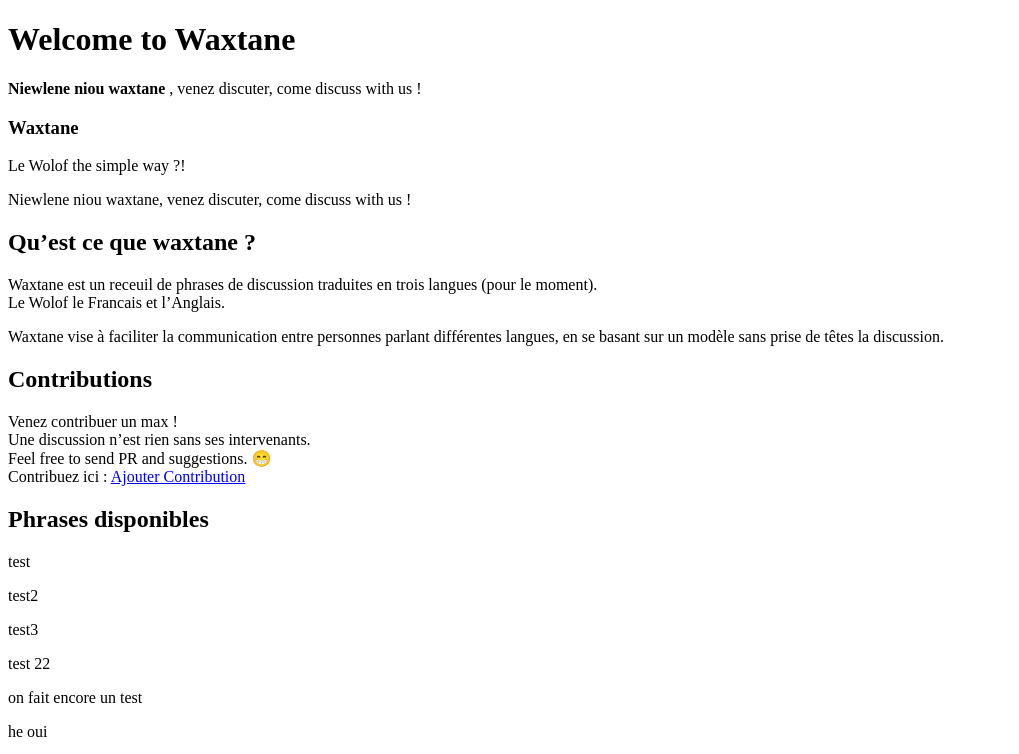
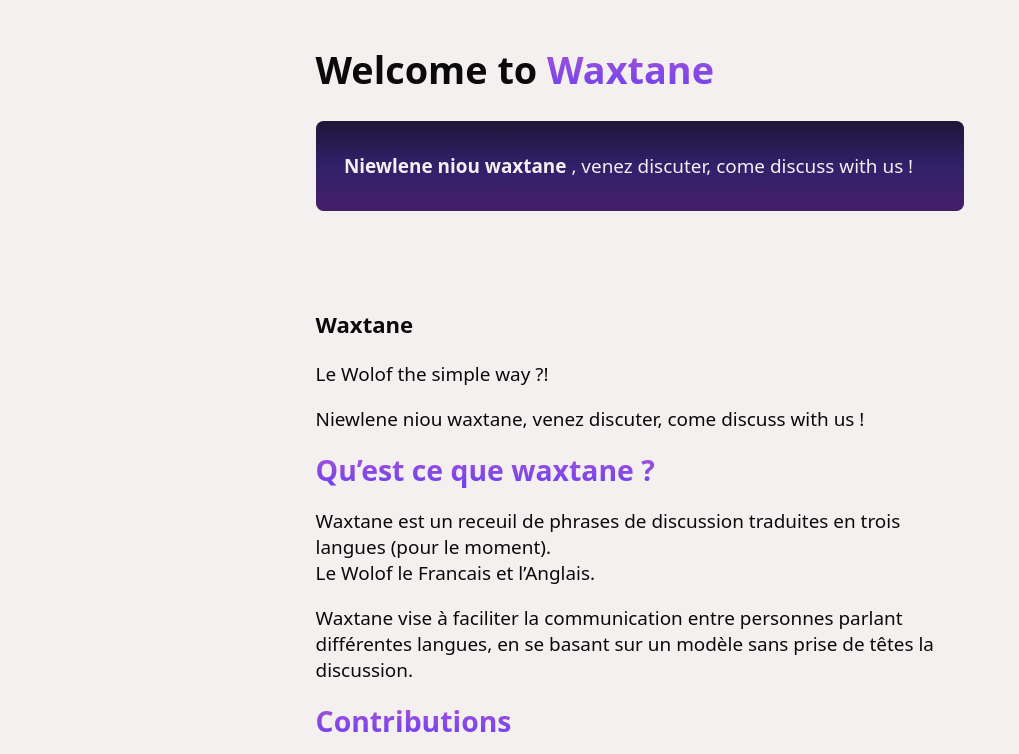
Before and after one commit to MedouneSGB/Waxtane, a Django app: page /home/ in a window 1280 px wide. Shown: the top 754 px of the page, without its empty margins (0-1019 px from the left). Run offline with Django 4.2, Linux system fonts and the light colour scheme; data comes from the database, SQL or seed files in the repository; both versions use the stored data as it was after the commit.

Commit message:
changer le style du site

```diff
--- a/data/waxtane.csv
+++ b/data/waxtane.csv
@@ -0,0 +1,3 @@
+,id,sentence_wolof,sentence_fr,sentence_en
+0,5,test,test2,test3
+1,6,test 22,on fait encore un test,he oui
--- a/server/settings.py
+++ b/server/settings.py
@@ -11,6 +11,7 @@ https://docs.djangoproject.com/en/4.0/ref/settings/
 """
 
 from pathlib import Path
+import os
 
 # Build paths inside the project like this: BASE_DIR / 'subdir'.
 BASE_DIR = Path(__file__).resolve().parent.parent
@@ -117,6 +118,8 @@ USE_TZ = True
 # https://docs.djangoproject.com/en/4.0/howto/static-files/
 
 STATIC_URL = 'static/'
+STATIC_ROOT = os.path.join(BASE_DIR, 'staticfiles')
+STATICFILES_DIRS = [os.path.join(BASE_DIR, 'static'),]
 
 # Default primary key field type
 # https://docs.djangoproject.com/en/4.0/ref/settings/#default-auto-field
--- /dev/null
+++ b/waxtane/static/waxtane/home.css
@@ -0,0 +1,131 @@
+:root {
+    --font-size-base: clamp(1rem, 0.34vw + 0.91rem, 1.19rem);
+    --font-size-lg: clamp(1.2rem, 0.7vw + 1.2rem, 1.5rem);
+    --font-size-xl: clamp(2.44rem, 2.38vw + 1.85rem, 3.75rem);
+
+    --color-text: hsl(12, 5%, 4%);
+    --color-bg: hsl(10, 21%, 95%);
+
+    --color-border: hsl(17, 24%, 90%);
+	--astro-gradient: linear-gradient(0deg, #4F39FA, #DA62C4);
+	--link-gradient: linear-gradient(45deg, #4F39FA, #DA62C4 30%, var(--color-border) 60%);
+	--night-sky-gradient: linear-gradient(0deg, #392362 -33%, #431f69 10%, #30216b 50%, #1f1638 100%);
+  }
+
+  html {
+    font-family: system-ui, sans-serif;
+    font-size: var(--font-size-base);
+    color: var(--color-text);
+    background-color: var(--color-bg);
+  }
+
+  body {
+    margin: 0;
+  }
+
+  :global(h1) {
+    font-size: var(--font-size-xl);
+  }
+
+  :global(h2) {
+    font-size: var(--font-size-lg);
+  }
+
+  :global(code) {
+    font-family: Menlo, Monaco, Lucida Console, Liberation Mono, DejaVu Sans Mono,
+      Bitstream Vera Sans Mono, Courier New, monospace;
+  }
+
+  h2 {
+	margin: 0;
+	transition: color 0.6s cubic-bezier(0.22, 1, 0.36, 1);
+}
+
+h2 span {
+	display: inline-block;
+	transition: transform 0.3s cubic-bezier(0.22, 1, 0.36, 1);
+}
+
+code {
+	font-size: 0.875em;
+	border: 0.1em solid var(--color-border);
+	border-radius: 4px;
+	padding: 0.15em 0.25em;
+}
+
+header, main {
+	margin: auto;
+	padding: 1em;
+	max-width: 60ch;
+}
+
+.text-gradient, h2 {
+	font-weight: 900;
+	background-image: var(--astro-gradient);
+	-webkit-background-clip: text;
+	-webkit-text-fill-color: transparent;
+	background-size: 100% 200%;
+	background-position-y: 100%;
+	border-radius: 0.4rem;
+	animation: pulse 4s ease-in-out infinite;
+}
+
+@keyframes pulse {
+
+	0%,
+	100% {
+		background-position-y: 0%;
+	}
+
+	50% {
+		background-position-y: 80%;
+	}
+}
+
+.instructions {
+	line-height: 1.8;
+	margin-bottom: 2rem;
+	background-image: var(--night-sky-gradient);
+	padding: 1.5rem;
+	border-radius: 0.4rem;
+	color: var(--color-bg);
+}
+
+button {
+	gap: 0.25em;
+	padding: 0.33em 0.67em;
+	margin: auto 0.2rem;
+	border: 0;
+	background: var(--astro-gradient);
+	font-size: 1rem;
+	align-items: center;
+	border-radius: 99em;
+	color: #fff;
+	background-color: var(--astro-gradient);
+	cursor: pointer;
+	transition: margin 0.8s;
+	transition: transform 0.9s;
+}
+
+button:hover{
+	margin: auto 0.5rem;
+	transform: scale(1.18);
+}
+
+table {
+	font-family: sans-serif;
+}
+
+th,td {
+	padding: .25em .5em;
+	text-align: left;
+}
+
+td {
+	background-color: #eee;
+}
+
+th {
+	background-image: var(--night-sky-gradient);
+	color: #fff;
+}
--- a/waxtane/templates/waxtane/index.html
+++ b/waxtane/templates/waxtane/index.html
@@ -4,15 +4,18 @@
     <meta charset="UTF-8">
     <meta http-equiv="X-UA-Compatible" content="IE=edge">
     <meta name="viewport" content="width=device-width, initial-scale=1.0">
+
+    {% load static %}
+    <link rel="stylesheet" type="text/css" href="{% static 'waxtane/home.css' %}" />
     <title>Document</title>
 </head>
 <body>
     <header>
         <h1>Welcome to
-            <span>Waxtane</span>
+            <span class="text-gradient">Waxtane</span>
         </h1>
 
-        <p>
+        <p class="instructions">
             <strong>Niewlene niou waxtane</strong>
             , venez discuter, come discuss with us !
         </p>
@@ -41,23 +44,26 @@
                     Contribuez ici : <a href="{% url 'ajout' %}">Ajouter Contribution</a></p>
                 <h2 id="phrases-disponibles">Phrases disponibles</h2>
 
-                <div class="sec1">
-                    {% for datas in data%}
-                        <div class="sec2">
-                            <p class="message">
-                                {{datas.sentence_wolof}}
-                            </p>
-
-                            <p class="message">
-                                {{datas.sentence_fr}}
-                            </p>
-
-                            <p class="message">
-                                {{datas.sentence_en}}
-                            </p>
-                        </div>
-                    {% endfor %}
-                </div>
+                <table>
+                    <thead>
+                        <tr>
+                            <th>N°</th>
+                            <th>Wolof</th>
+                            <th>Français</th>
+                            <th>Anglais</th>
+                        </tr>
+                    </thead>
+                    <tbody>
+                        {% for datas in data%}
+                        <tr>
+                            <td>{{datas.id}}</td>
+                            <td>{{datas.sentence_wolof}}</td>
+                            <td>{{datas.sentence_fr}}</td>
+                            <td>{{datas.sentence_en}}</td>
+                        </tr>
+                        {% endfor %}
+                    </tbody>
+                </table>
 
                 <a href="https://github.com/GalsenDev221/made.in.senegal">
                     <img src="https://raw.githubusercontent.com/GalsenDev221/made.in.senegal/33552c3002801437cb9973915a0666371ab1b50b/assets/badge.svg">
```
Also changed, not shown: waxtane/static/waxtane/ajout.css (added, +90 -0 lines), waxtane/templates/waxtane/ajout.html (+13 -4 lines), db.sqlite3.
